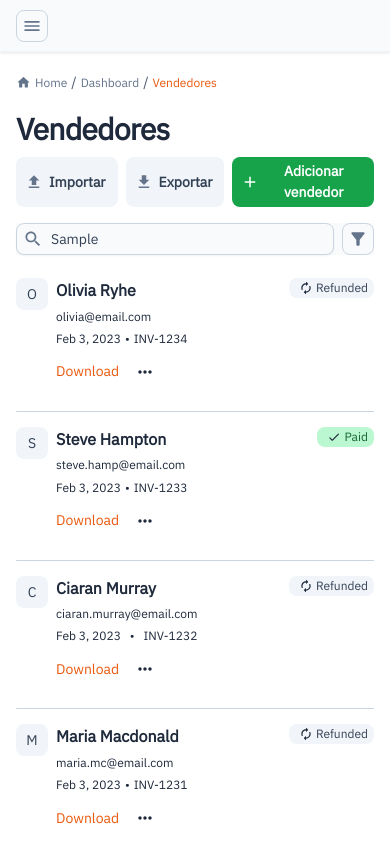
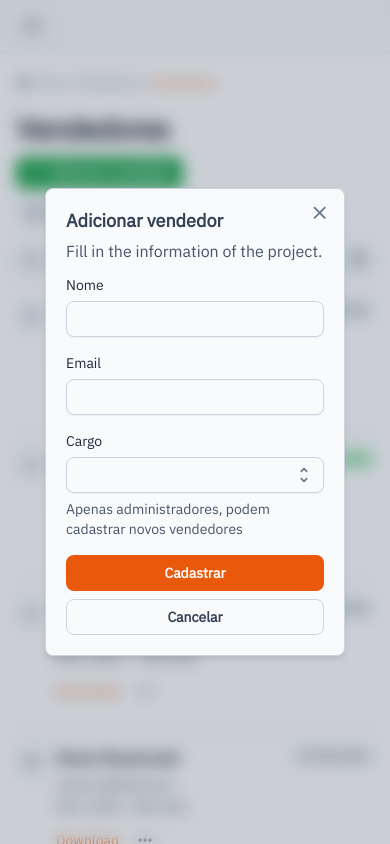
Before and after one commit to ICEI-PUC-Minas-PMGES-TI/pmg-es-2024-1-ti3-9577100-amplasystem, a React (Vite) app: page /vendedores in a window 390 px wide. Both pictures are taken after typing "Sample" into the empty fields and a click on the button "Adicionar vendedor". Shown: the top 844 px of the page. Built offline with nearby package versions, Linux system fonts and the light colour scheme.

Commit message:
Adicionado modal responsivo para vendedor e corrigido responsividade da pagina header

```diff
--- a/src/components/layout/Sidebar.tsx
+++ b/src/components/layout/Sidebar.tsx
@@ -326,11 +326,10 @@ const Sidebar = () => {
         <ModalDialog>
           <ModalClose />
           <DialogTitle>Configurações</DialogTitle>
-          <Typography id="nested-modal-description" textColor="text.tertiary">
+          <DialogContent>
             Será salvo no browser que você está utilizando neste momento.
-          </Typography>
-          <DialogContent>
-            <Stack gap={3}>
+          </DialogContent>
+          <Stack gap={2}>
             <FormControl>
               <FormLabel>Tema</FormLabel>
               <Select>
@@ -353,7 +352,6 @@ const Sidebar = () => {
               </FormHelperText>
             </FormControl>
           </Stack>
-          </DialogContent>
           <DialogActions>
             <Button
               variant="solid"
--- a/src/components/page/PageHeader.tsx
+++ b/src/components/page/PageHeader.tsx
@@ -25,6 +25,7 @@ const PageHeader = ({
       <Box
         sx={{
           display: "flex",
+          flexWrap: "wrap-reverse",
           gap: 1,
         }}
       >
--- a/src/pages/VendedoresPage.tsx
+++ b/src/pages/VendedoresPage.tsx
@@ -1,3 +1,4 @@
+import React, { useState } from "react";
 import DownloadIcon from "@mui/icons-material/Download";
 import UploadIcon from "@mui/icons-material/Upload";
 import AddIcon from "@mui/icons-material/Add";
@@ -9,6 +10,23 @@ import PageHeader from "@/components/page/PageHeader";
 
 import HomeRoundedIcon from "@mui/icons-material/HomeRounded";
 import { Action } from "@/types/common/Action";
+
+import {
+  Button,
+  FormControl,
+  FormLabel,
+  Input,
+  Modal,
+  ModalDialog,
+  DialogTitle,
+  DialogContent,
+  Stack,
+  ModalClose,
+  FormHelperText,
+  Select,
+  Option,
+  Box,
+} from "@mui/joy";
 
 const VendedoresPage = () => {
   const breadcrumbs = [
@@ -40,17 +58,81 @@ const VendedoresPage = () => {
       color: "success",
       size: "sm",
       variant: "solid",
-      onClick: () => alert("Adicionar vendedor clicked"),
+      onClick: () => setModalAdicionarVendedor(true),
     },
   ];
 
+  const [modalAdicionarVendedor, setModalAdicionarVendedor] = useState(false);
+
   return (
-    <>
+    <React.Fragment>
       <PageBreadcrumbs breadcrumbs={breadcrumbs} />
       <PageHeader title="Vendedores" actions={actions} />
       <OrderTable />
       <OrderList />
-    </>
+
+      <Modal
+        open={modalAdicionarVendedor}
+        onClose={() => setModalAdicionarVendedor(false)}
+      >
+        <ModalDialog>
+          <ModalClose />
+          <DialogTitle>Adicionar vendedor</DialogTitle>
+          <DialogContent>Fill in the information of the project.</DialogContent>
+          <form
+            onSubmit={(event: React.FormEvent<HTMLFormElement>) => {
+              event.preventDefault();
+              alert("Vendedor cadastrado com sucesso");
+              setModalAdicionarVendedor(false);
+            }}
+          >
+            <Stack spacing={2}>
+              <FormControl>
+                <FormLabel>Nome</FormLabel>
+                <Input autoFocus />
+              </FormControl>
+              <FormControl>
+                <FormLabel>Email</FormLabel>
+                <Input />
+              </FormControl>
+              <FormControl>
+                <FormLabel>Cargo</FormLabel>
+                <Select>
+                  <Option value="vendedor">Vendedor</Option>
+                  <Option value="administrador">Administrador</Option>
+                </Select>
+                <FormHelperText>
+                  Apenas administradores, podem cadastrar novos vendedores
+                </FormHelperText>
+              </FormControl>
+              <Box
+                sx={{
+                  mt: 1,
+                  display: "flex",
+                  gap: 1,
+                  flexDirection: { xs: "column", sm: "row-reverse" },
+                }}
+              >
+                <Button
+                  variant="solid"
+                  color="primary"
+                  onClick={() => setModalAdicionarVendedor(false)}
+                >
+                  Cadastrar
+                </Button>
+                <Button
+                  variant="outlined"
+                  color="neutral"
+                  onClick={() => setModalAdicionarVendedor(false)}
+                >
+                  Cancelar
+                </Button>
+              </Box>
+            </Stack>
+          </form>
+        </ModalDialog>
+      </Modal>
+    </React.Fragment>
   );
 };
 
```
Lines whose indentation alone changed are shown as unchanged.
